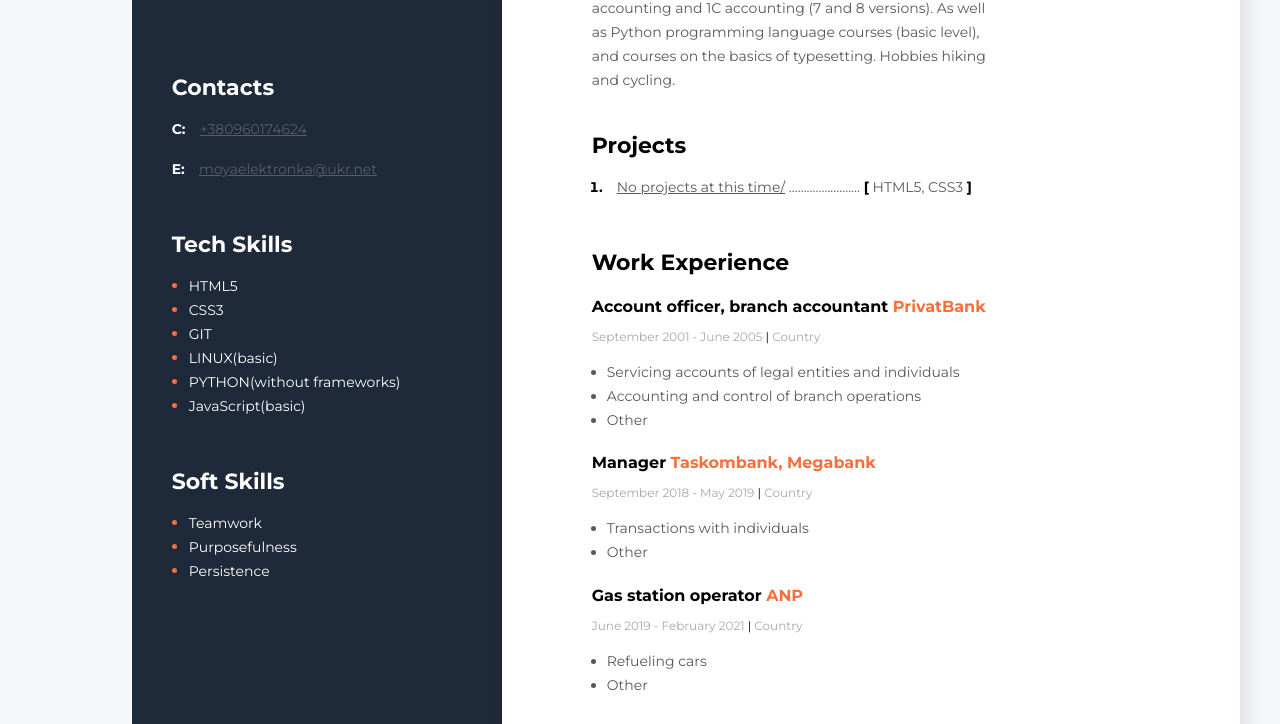
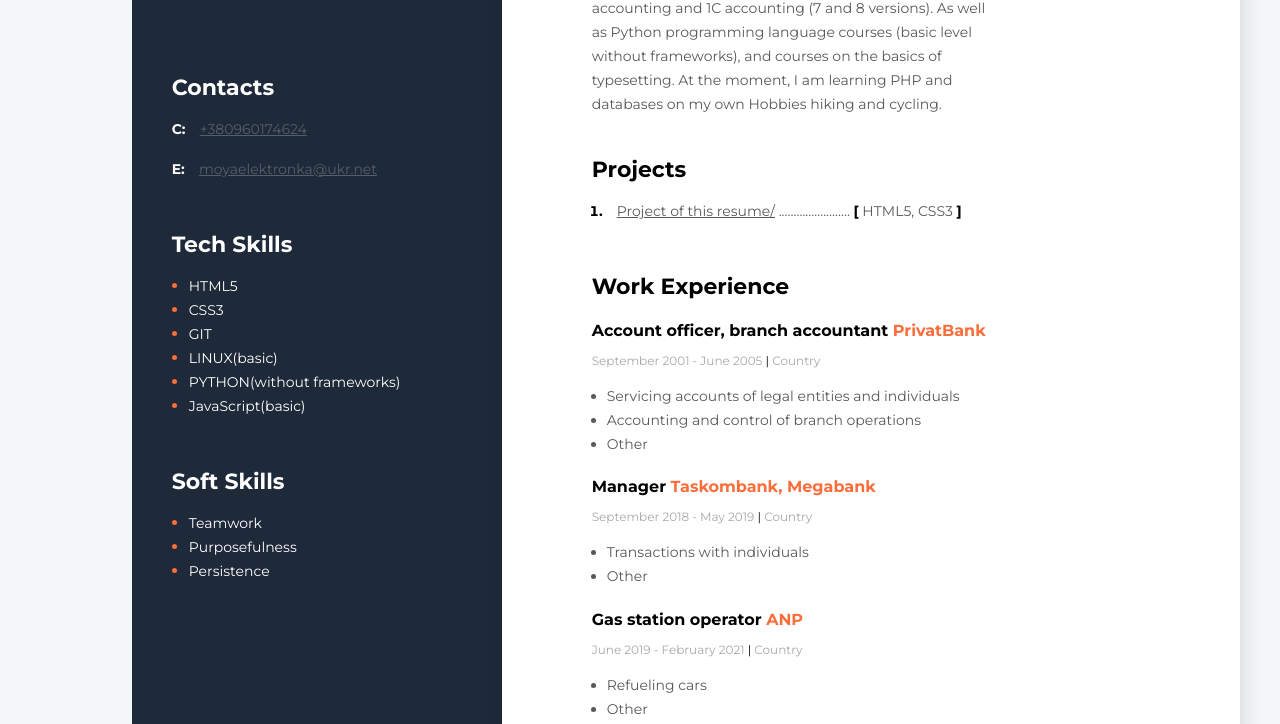
Before and after one commit to Dymytrian/my-new-res-01, a plain HTML site: page index.html in a window 1280 px wide. Shown: the part 328-1052 px from the top of the page. Drawn offline with Linux system fonts and the light colour scheme.

Commit message:
Adding changes to file 'index.html'

```diff
--- a/index.html
+++ b/index.html
@@ -25,8 +25,7 @@
             <p class="about-description">
                 I was born in 1979 in the city of Mykolayiv, Lviv region. I was educated in Lutsk.
                 I worked in various jobs, including in the banking sector. I graduated from the courses
-                of accounting and 1C accounting (7 and 8 versions). As well as Python programming language courses (basic level),
-                and courses on the basics of typesetting.
+                of accounting and 1C accounting (7 and 8 versions). As well as Python programming language courses (basic level without frameworks), and courses on the basics of typesetting. At the moment, I am learning PHP and databases on my own
                 Hobbies hiking and cycling.
             </p>
 
@@ -40,7 +39,7 @@
             <ol class="projects-list">
                 <li class="project-item">
                     <span class="project">
-                        <a href="https://" class="project-link">No projects at this time/</a>
+                        <a href="https://dymytrian.github.io/my-new-res-01/" class="project-link">Project of this resume/</a>
                         ........................
                         <span class="project-bracket">[</span> HTML5, CSS3 <span class="project-bracket">]</span>
                     </span>
```
